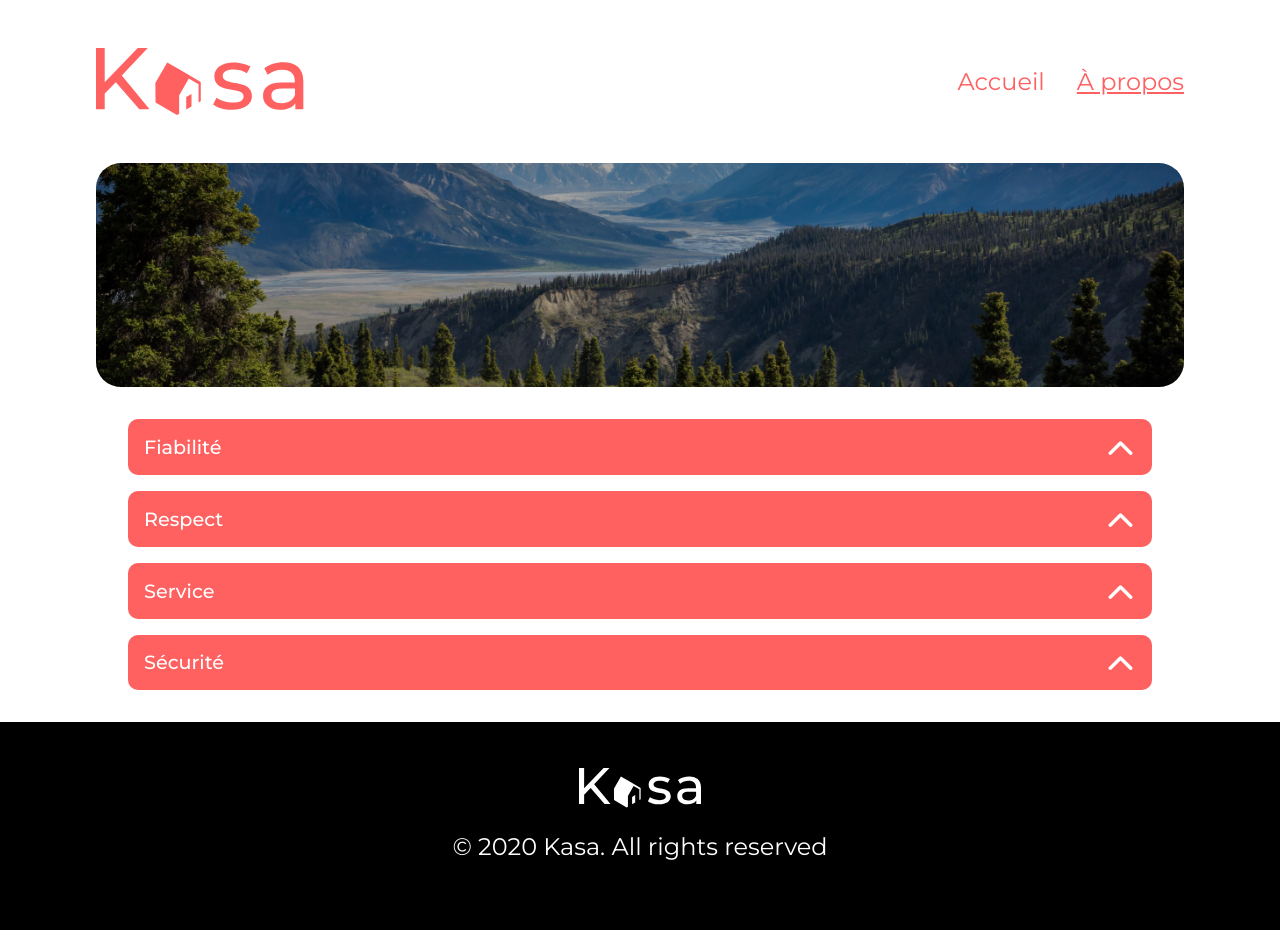
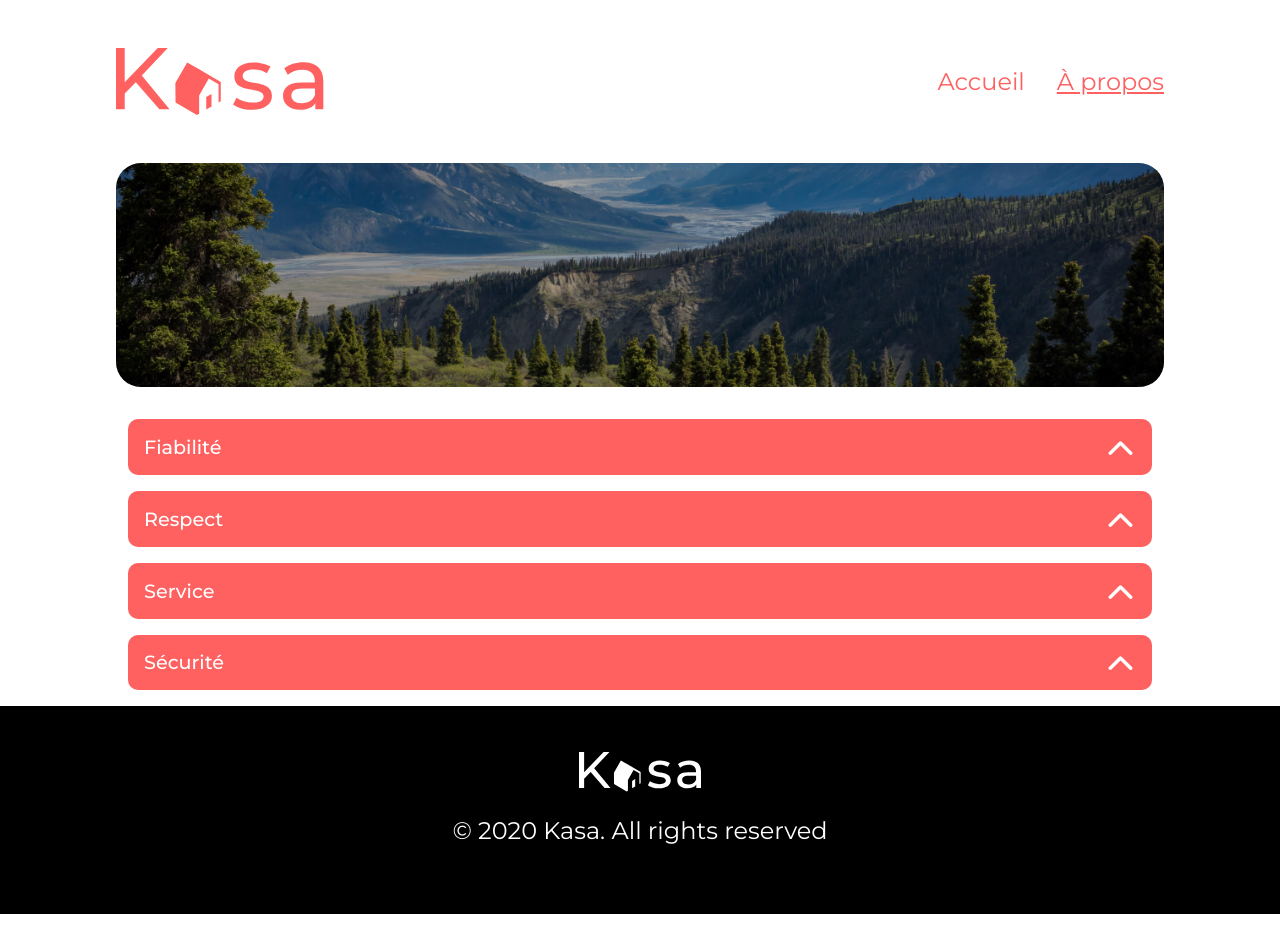
Before and after one commit to adrienglbrt/kasa, a React (Create React App) app: page /about in a window 1280 px wide. Built offline with nearby package versions, Linux system fonts and the light colour scheme.

Commit message:
Various small fixes
- Fix footer positioning

```diff
--- a/src/App.scss
+++ b/src/App.scss
@@ -1,2 +1,9 @@
 @use "./styles/variables";
-@use "./styles/layout"
+@use "./styles/layout";
+
+#root {
+    display: flex;
+    flex-direction: column;
+    align-items: stretch;
+    min-height: 100vh;
+}
--- a/src/components/Collapse/Collapse.scss
+++ b/src/components/Collapse/Collapse.scss
@@ -12,8 +12,8 @@
     margin-right: auto;
     &--expanded {
         .collapse__content {
-            max-height: fit-content;
-            transition: max-height 0.3s;
+            max-height: 1000px;
+            // transition: max-height 0.3s;
         }
     }
     &__default {
@@ -64,7 +64,7 @@
         border-radius: 10px;
         padding: 1.25rem;
         line-height: 142%;
-        max-height: 0;
+        max-height: 0px;
         overflow: hidden;
         transition: max-height 0.3s;
         @include breakpoint-tablet {
--- a/src/components/Footer/Footer.scss
+++ b/src/components/Footer/Footer.scss
@@ -10,6 +10,7 @@
     flex-direction: column;
     justify-content: center;
     align-items: center;
+    margin-top: auto;
     &__logo {
         height: 40px;
     }
--- a/src/components/Header/Header.scss
+++ b/src/components/Header/Header.scss
@@ -7,6 +7,7 @@
     justify-content: space-between;
     padding: 1.2rem 1.2rem 2rem 1.2rem;
     margin: 0 auto;
+    width: 100%;
     max-width: 1240px;
     @include breakpoint-tablet {
         margin: 3rem auto;
--- a/src/components/Host/Host.scss
+++ b/src/components/Host/Host.scss
@@ -17,7 +17,7 @@
         white-space: pre-line;
         @include breakpoint-tablet {
             font-size: 1.2rem;
-            max-width: 8rem;
+            max-width: 6rem;
         }
     }
     &__picture {
--- a/src/components/ListingMain/ListingMain.jsx
+++ b/src/components/ListingMain/ListingMain.jsx
@@ -21,4 +21,5 @@
     )
 }
 
+
 export default ListingMain
--- a/src/index.css
+++ b/src/index.css
@@ -1,4 +1,8 @@
 @import-normalize;
+
+* {
+  box-sizing: border-box;
+}
 
 body {
   margin: 0;
--- a/src/pages/Listing/Listing.jsx
+++ b/src/pages/Listing/Listing.jsx
@@ -29,9 +29,9 @@
         return <div>Loading...</div>
     }
 
-    if (!listingData) {
-        return <div>Listing not found</div>;
-    }
+    // if (!listingData) {
+    //     return <div>Listing not found</div>;
+    // }
 
     const { title, pictures, description, host, rating, location, equipments, tags } = listingData
 
--- a/src/styles/_variables.scss
+++ b/src/styles/_variables.scss
@@ -5,4 +5,4 @@
 
 $font-family: 'Montserrat', sans-serif;
 
-$breakpoint-tablet: 768px;
+// $breakpoint-tablet: 768px;
```
